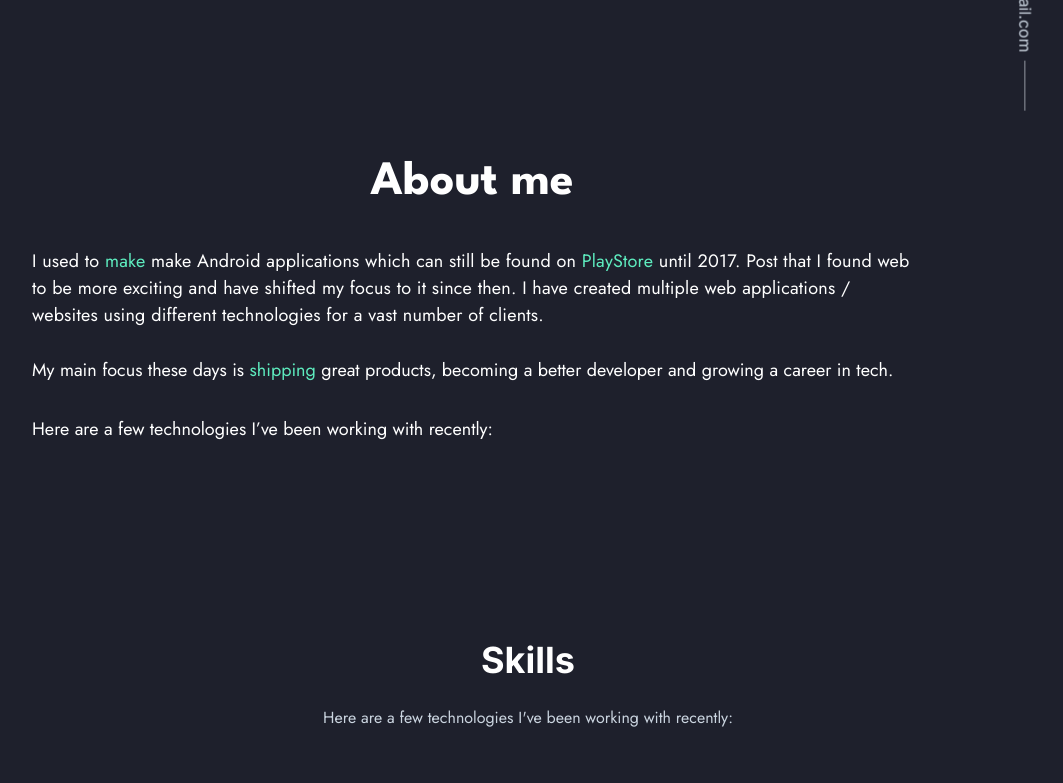
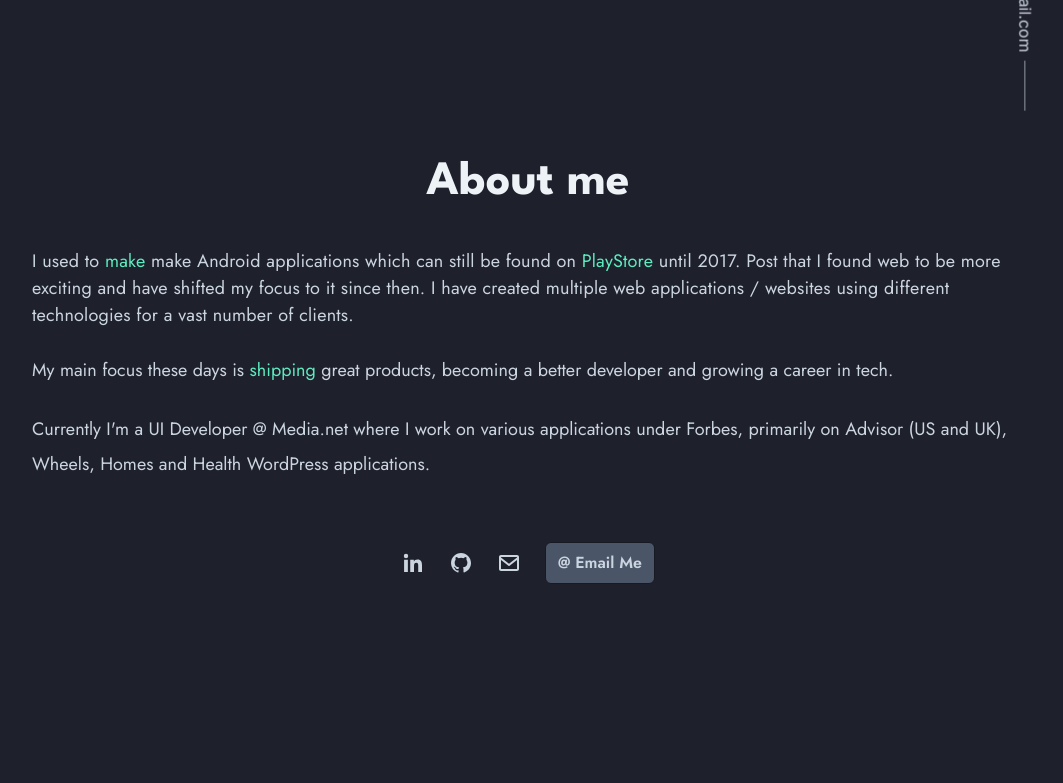
Before and after one commit to SalcedoSantiago/portfolio, a React (Vite) app: page / in a window 1280 px wide. Shown: the part 660-1443 px from the top of the page, without its empty margins (112-1175 px from the left). Built offline with nearby package versions, Linux system fonts and the light colour scheme.

Commit message:
about styles

```diff
--- a/src/App/Screens/About.jsx
+++ b/src/App/Screens/About.jsx
@@ -2,7 +2,7 @@
  * Internal dependencies
  */
 import React from 'react'
-import { Stack, Text, Box, Image, Heading, Flex, Button, Container, Grid, styled } from '@chakra-ui/react';
+import { Stack, Text, Box, Image, Heading, Flex, Button, Container, Grid, styled, Divider } from '@chakra-ui/react';
 import Play from '../../Icons/play';
 import Skill from '../Components/Skill';
 
@@ -11,6 +11,9 @@ import Skill from '../Components/Skill';
  */
 
 import devs from '../../assets/dev.png'
+import Linkedin from '../../Icons/linkedin';
+import Github from '../../Icons/github';
+import Email from '../../Icons/email';
 
 const About = () => {
 
@@ -55,12 +58,13 @@ const About = () => {
         >
             <Box
                 // maxW='50%'
-                maxW={'880px'}
+                color="gray.300"
             >
                 <Heading
                     fontSize={'5xl'}
                     // color="primary"
                     // fontWeight="500"
+                    color="gray.100"
                     textAlign={'center'}
                     py={6}
                 >
@@ -86,75 +90,30 @@ const About = () => {
                     lineHeight={'35px'}
                     py={3}
                 >
-                    Here are a few technologies I’ve been working with recently:
+                    Currently I'm a UI Developer @ Media.net where I work on various applications under Forbes, primarily on Advisor (US and UK), Wheels, Homes and Health WordPress applications.
                 </Text>
 
-                {/* <Stack direction={'row'} spacing={'100px'} pt="30px">
-                    <Stack >
-                        <Heading fontSize={'lg'} fontWeight={500}>Programming Lenguaje</Heading>
-                        <Flex gap={3}>
-                            <Play />
-                            <Text>HTML</Text>
-                        </Flex>
-                        <Flex gap={3}>
-                            <Play />
-                            <Text>Css</Text>
-                        </Flex>
-                        <Flex gap={3}>
-                            <Play />
-                            <Text>Js</Text>
-                        </Flex>
-                        <Flex gap={3}>
-                            <Play />
-                            <Text>Php</Text>
-                        </Flex>
-                    </Stack>
+                <Stack py={7} mt="20px" direction={'row'} justifyContent={'center'} align='center' spacing={6}>
+                    <Box
+                        color="gray.300"
+                    >
+                        <Linkedin />
+                    </Box>
+                    <Box
+                        color="gray.300"
+                    >
+                        <Github />
+                    </Box>
 
-                    <Stack>
-                        <Heading fontSize={'lg'} fontWeight={500}>Libraries & Frameworks</Heading>
-                        <Flex gap={3}>
-                            <Play />
-                            <Text>React</Text>
-                        </Flex>
-                        <Flex gap={3}>
-                            <Play />
-                            <Text>Nextjs</Text>
-                        </Flex>
-                        <Flex gap={3}>
-                            <Play />
-                            <Text>Chakra</Text>
-                        </Flex>
-                        <Flex gap={3}>
-                            <Play />
-                            <Text>Jquery</Text>
-                        </Flex>
-                        <Flex gap={3}>
-                            <Play />
-                            <Text>Node</Text>
-                        </Flex>
-                    </Stack>
-
-                    <Stack>
-                        <Heading fontSize={'lg'} fontWeight={500}>Tools & Platforms</Heading>
-                        <Flex gap={3}>
-                            <Play />
-                            <Text>Wordpress</Text>
-                        </Flex>
-                        <Flex gap={3}>
-                            <Play />
-                            <Text>Github</Text>
-                        </Flex>
-                        <Flex gap={3}>
-                            <Play />
-                            <Text>Webpack</Text>
-                        </Flex>
-                        <Flex gap={3}>
-                            <Play />
-                            <Text>NPM</Text>
-                        </Flex>
-                    </Stack>
-
-                </Stack> */}
+                    <Box
+                        color="gray.300"
+                    >
+                        <Email />
+                    </Box>
+                    <Box cursor={'pointer'} fontWeight={600} bgColor={'gray.600'} color="gray.300" p={2} px={3} borderRadius="6px" borderWidth="1px" borderColor="gray.900">
+                        @ Email Me
+                    </Box>
+                </Stack>
 
             </Box>
 
```
